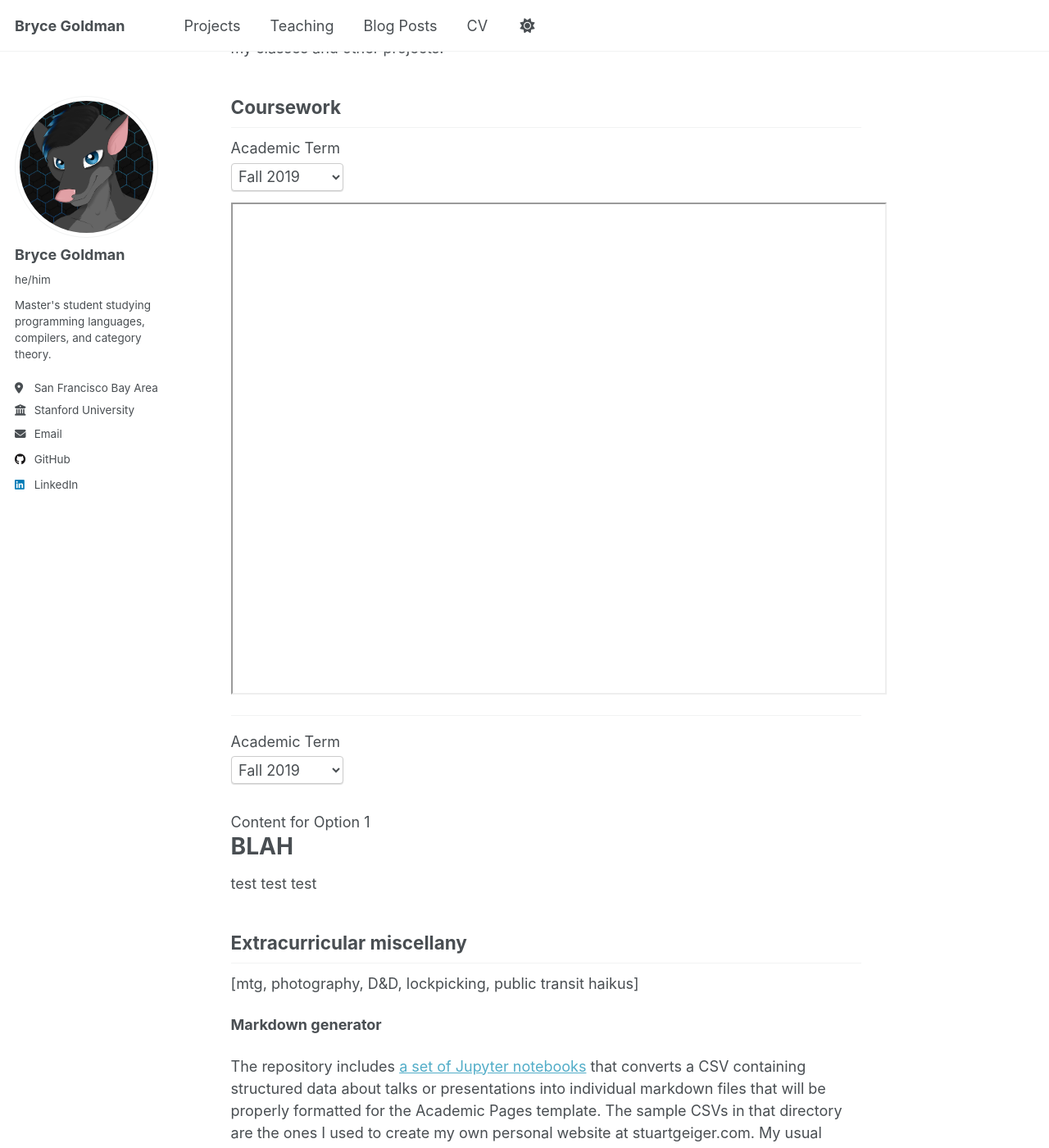
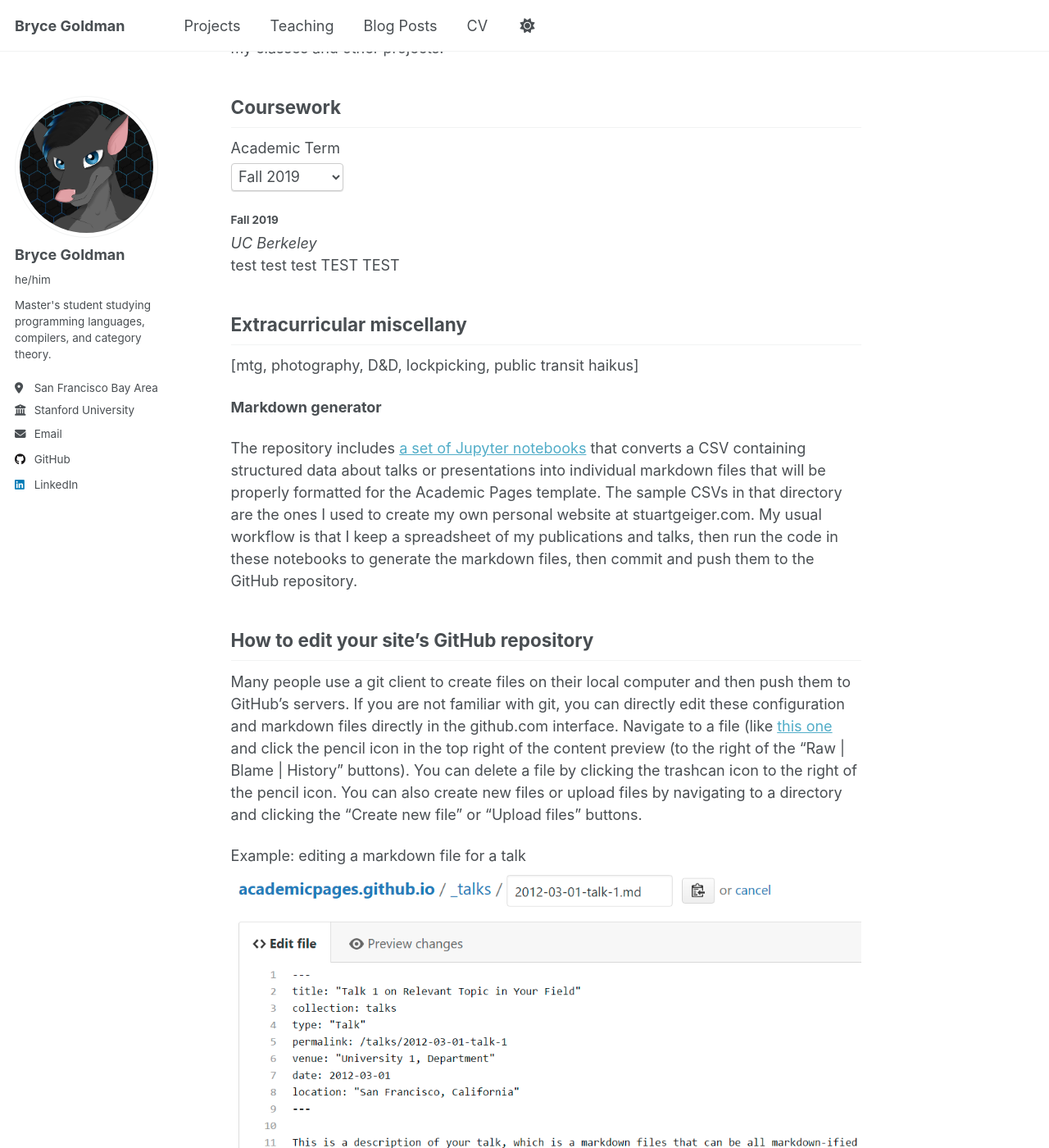
Before and after one commit to Alkizar/alkizar.github.io, a Jekyll site: the page built from _pages/about.md, in a window 1280 px wide and 1400 px high, scrolled down 1645 px. Shown: the whole window at 82% size. Built offline with Jekyll 4.4.1, drawn with Linux system fonts in a browser that asks for light colours.

Commit message:
formatting semester

```diff
--- a/_pages/about.md
+++ b/_pages/about.md
@@ -30,25 +30,20 @@ Lastly, I am working on reformulating data flow analysis as a functorial constru
 Coursework
 ------
 
-<form id='coursework'>
-  <label for='terms'>Academic Term</label>
-  <select name="terms" id='terms' onchange="updateIframe()">
-    <option value="f19" selected>Fall 2019</option>
-    <option value="s20">Spring 2020</option>
-  </select>
-</form>
-
-<iframe id="dynamicIframe" src="" width="800" height="600"></iframe>
-
-----
-
 <label for='term'>Academic Term</label>
-<select id='term'>
+<select id='term' style="display: block;">
   <option value="f19" selected>Fall 2019</option>
   <option value="s20">Spring 2020</option>
 </select>
 
-<div id='contentf19' style="display: block;">Content for Option 1 <h1> BLAH </h1> <p> test test test</p></div>
+<div id='contentf19' style="display: block;">
+  <h4> Fall 2019 </h4>
+  <i> UC Berkeley </i>
+  <p>
+    test test test
+    TEST TEST
+  </p>
+</div>
 <div id='contents20' style="display: none;">Content for Option 2</div>
 
 <script>
```
